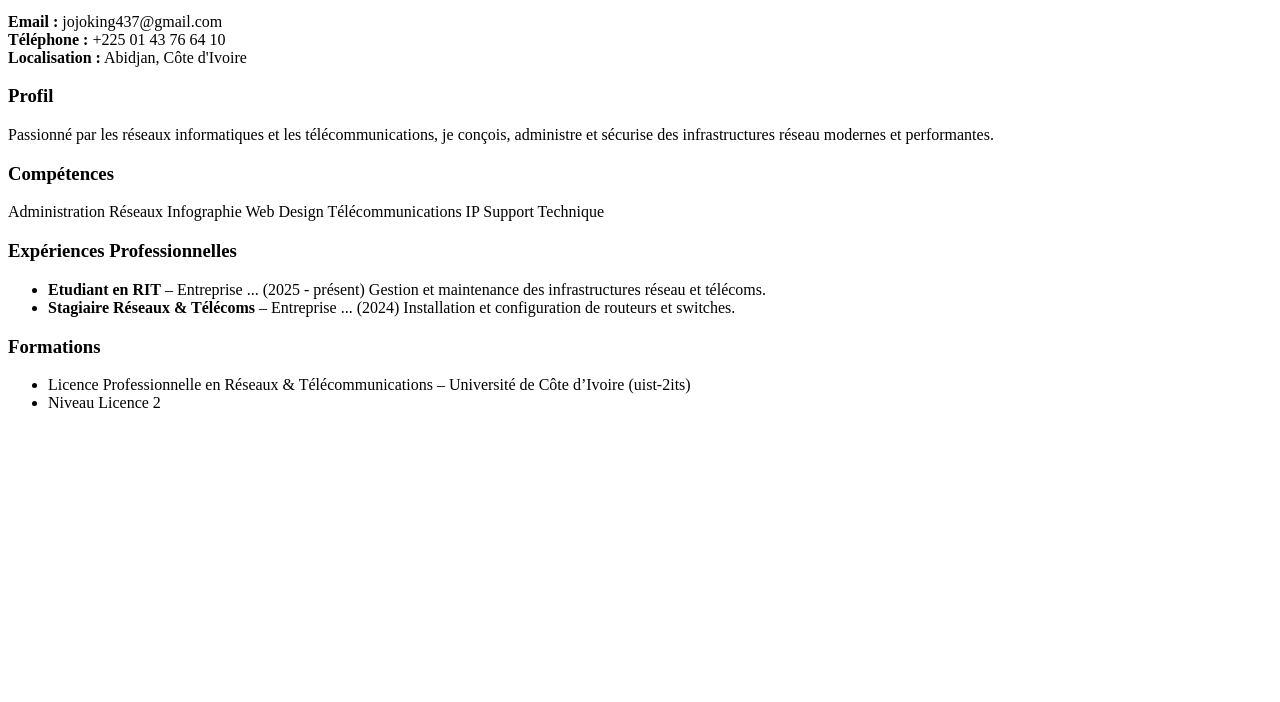
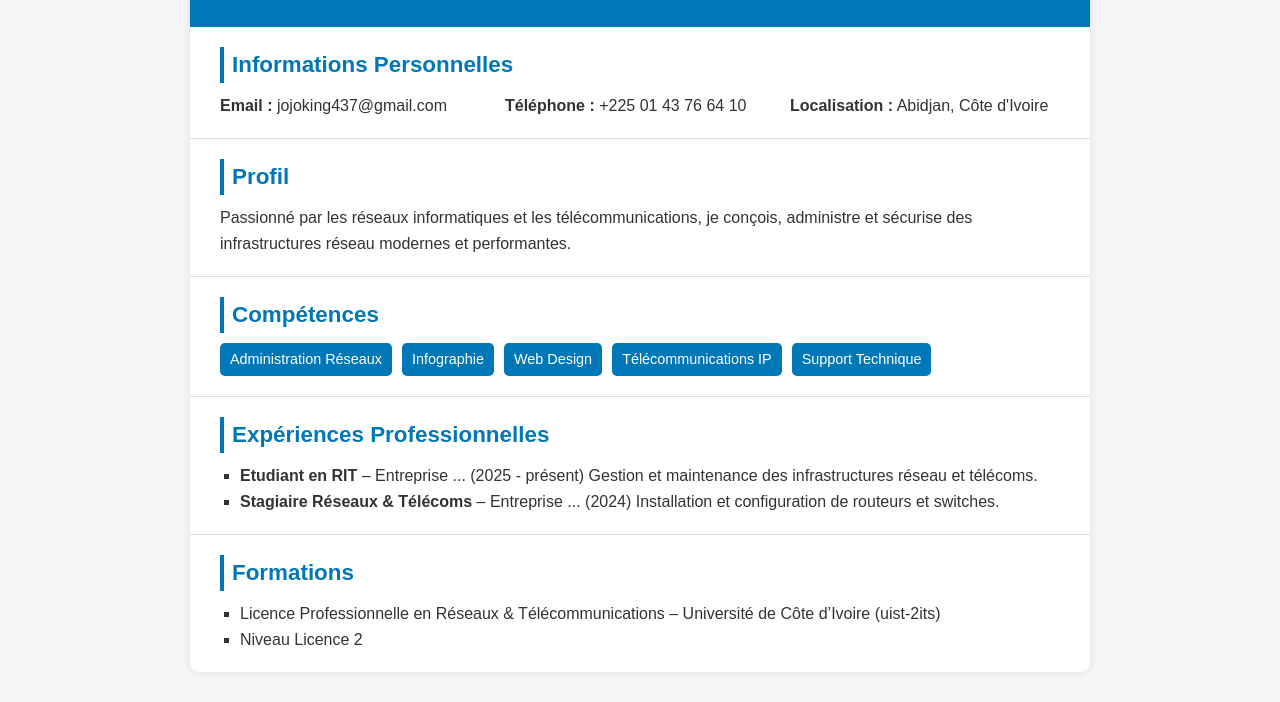
Before and after one commit to jojoking437/SekA-Cvv, a plain HTML site: page index.html in a window 1280 px wide. Shown: the part 155-857 px from the top of the page. Before the commit the page ends 800 px from the top, so only its background shows below. Drawn offline with Linux system fonts and the light colour scheme.

Commit message:
Update index.html

```diff
--- a/index.html
+++ b/index.html
@@ -4,7 +4,7 @@
   <meta charset="UTF-8">
   <meta name="viewport" content="width=device-width, initial-scale=1.0">
   <title>CV - Atchie Seka Jean-Josue</title>
-  <link rel="stylesheet" href="Cv Test.css">
+  <link rel="stylesheet" href="style.css">
 </head>
 <body>
   <div class="container">
```
